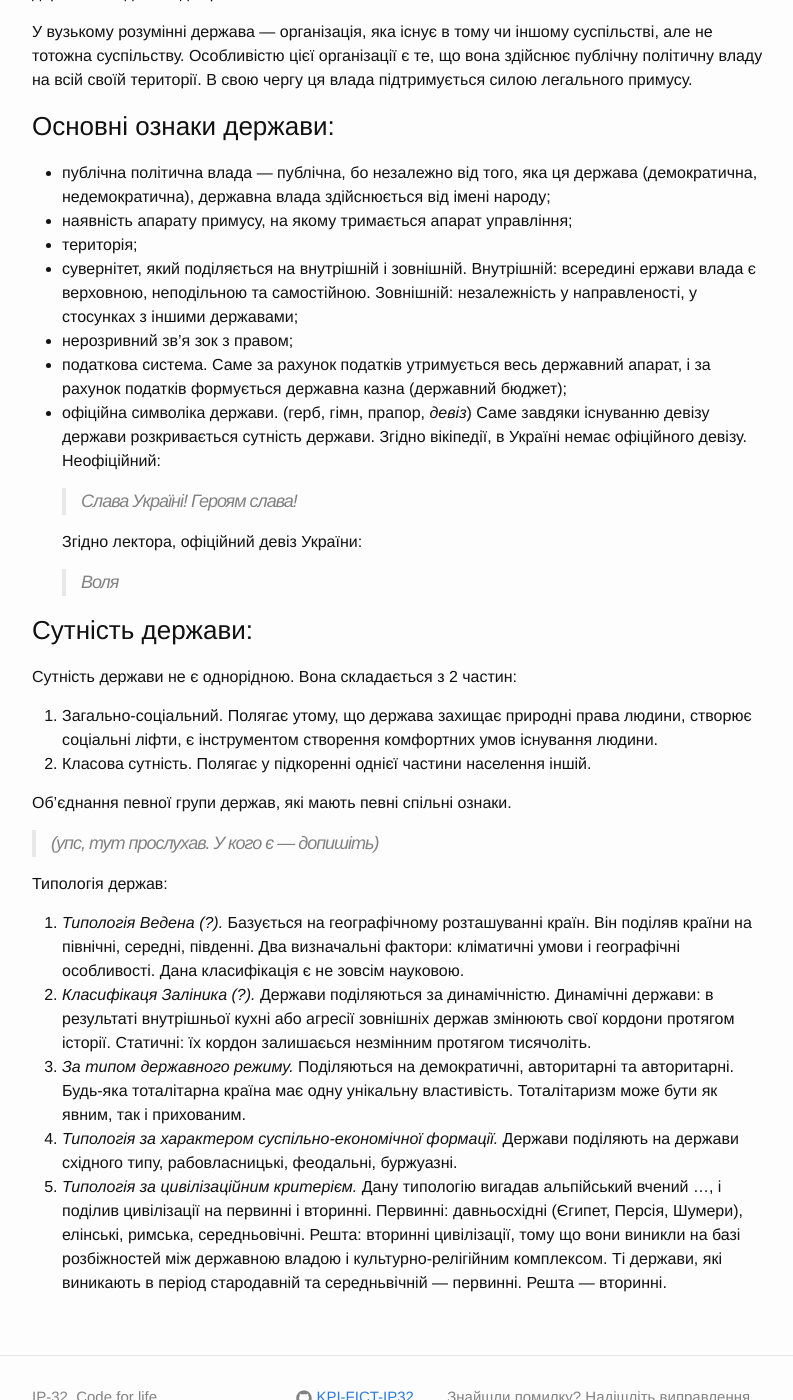
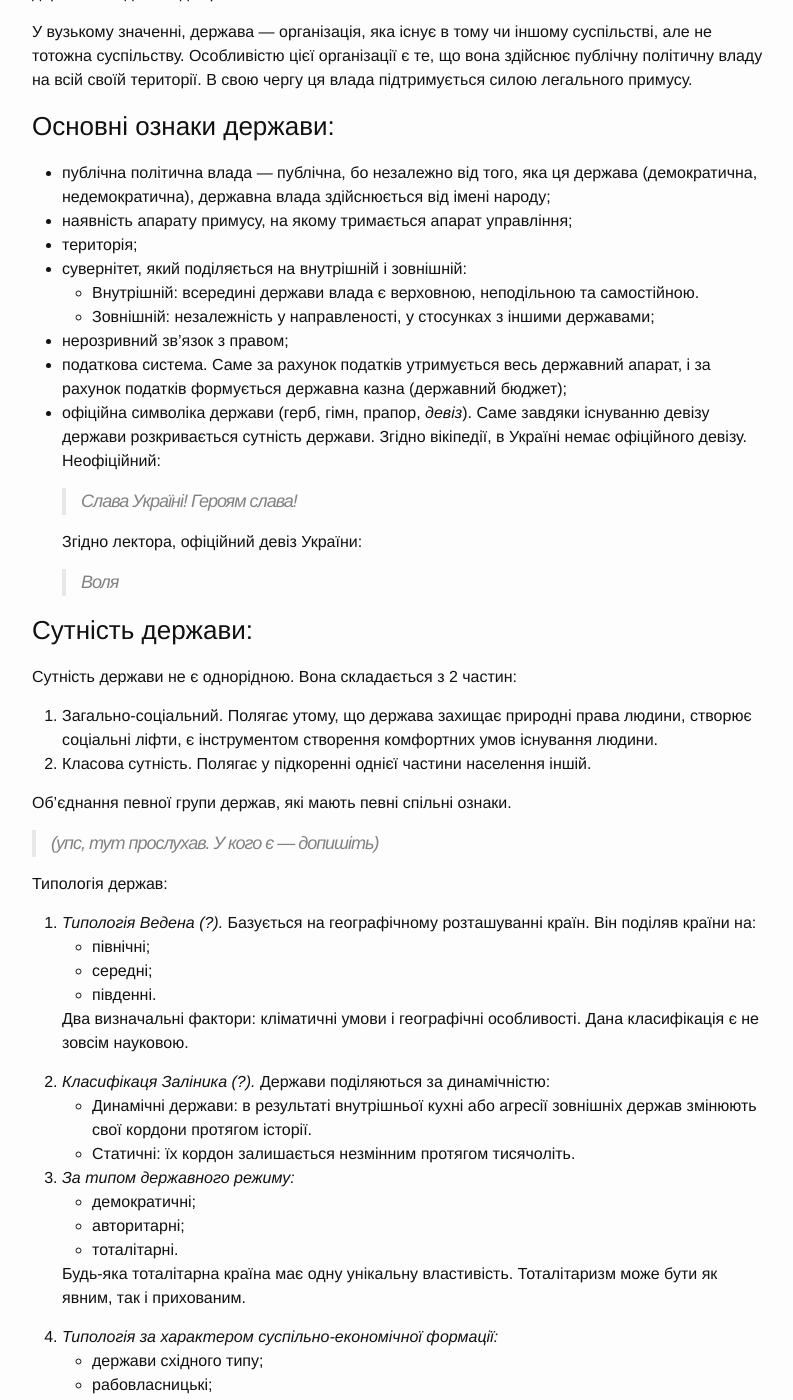
Before and after one commit to KPI-FICT-IP32/Blog, a Jekyll site: the page built from _posts/kpi/s06_jurisprudence/2016-03-04-jurisprudence-lecture-03.markdown, in a window 1280 px wide and 1400 px high, scrolled down 2166 px. Shown: the whole window, without its empty margins (238-1031 px from the left). Built offline with Jekyll 4.4.1, drawn with Linux system fonts in a browser that asks for light colours; some of the changed text lies outside the part shown.

Commit message:
Jurisprudence, lection 3. Typo errors were fixed.

```diff
--- a/_posts/kpi/s06_jurisprudence/2016-03-04-jurisprudence-lecture-03.markdown
+++ b/_posts/kpi/s06_jurisprudence/2016-03-04-jurisprudence-lecture-03.markdown
@@ -48,6 +48,7 @@ categories: kpi_s06_jurisprudence
 - надлишок використовується для утримання "чиновників".
 
 Існує декілька шляхів виникнення держави:
+
 1. "Східний шлях":
     Деспотичні та тиранічні режими. Характерно для держав Азії та Африки. Держава виникає на базі створення апарату управління, який необхідний для вирішення якоїсь конкретної задачі. Державний апарат повинен бути ефективним і будь-якими методами (у тому числі і жорстокими) вирішувати задачу.
 2. "Західний шлях":
@@ -67,19 +68,21 @@ categories: kpi_s06_jurisprudence
 
 Термін "держава" можна трактувати як у широкому, так і у вузькому значенні.
 
-У широкому значенні держава — це населення країни + територія + публічна влада. Тобто, держава зводиться до трьох своїх найголовніших ознак.
+У широкому значенні, держава — це населення країни + територія + публічна влада. Тобто, держава зводиться до трьох своїх найголовніших ознак.
 
-У вузькому розумінні держава — організація, яка існує в тому чи іншому суспільстві, але не тотожна суспільству. Особливістю цієї організації є те, що вона здійснює публічну політичну владу на всій своїй території. В свою чергу ця влада підтримується силою легального примусу.
+У вузькому значенні, держава — організація, яка існує в тому чи іншому суспільстві, але не тотожна суспільству. Особливістю цієї організації є те, що вона здійснює публічну політичну владу на всій своїй території. В свою чергу ця влада підтримується силою легального примусу.
 
 ### Основні ознаки держави:
 
 - публічна політична влада — публічна, бо незалежно від того, яка ця держава (демократична, недемократична), державна влада здійснюється від імені народу;
 - наявність апарату примусу, на якому тримається апарат управління;
 - територія;
-- сувернітет, який поділяється на внутрішній і зовнішній. Внутрішній: всередині ержави влада є верховною, неподільною та самостійною. Зовнішній: незалежність у направленості, у стосунках з іншими державами;
-- нерозривний зв'я зок з правом;
+- сувернітет, який поділяється на внутрішній і зовнішній:
+  - Внутрішній: всередині держави влада є верховною, неподільною та самостійною.
+  - Зовнішній: незалежність у направленості, у стосунках з іншими державами;
+- нерозривний зв'язок з правом;
 - податкова система. Саме за рахунок податків утримується весь державний апарат, і за рахунок податків формується державна казна (державний бюджет);
-- офіційна символіка держави. (герб, гімн, прапор, *девіз*) Саме завдяки існуванню девізу держави розкривається сутність держави. Згідно вікіпедії, в Україні немає офіційного девізу. Неофіційний:
+- офіційна символіка держави (герб, гімн, прапор, *девіз*). Саме завдяки існуванню девізу держави розкривається сутність держави. Згідно вікіпедії, в Україні немає офіційного девізу. Неофіційний:
 
     > Слава Україні! Героям слава!
 
@@ -100,8 +103,28 @@ categories: kpi_s06_jurisprudence
 
 Типологія держав:
 
-1. *Типологія Ведена (?).* Базується на географічному розташуванні країн. Він поділяв країни на північні, середні, південні. Два визначальні фактори: кліматичні умови і географічні особливості. Дана класифікація є не зовсім науковою.
-2. *Класифікаця Заліника (?).* Держави поділяються за динамічністю. Динамічні держави: в результаті внутрішньої кухні або агресії зовнішніх держав змінюють свої кордони протягом історії. Статичні: їх кордон залишаєься незмінним протягом тисячоліть.
-3. *За типом державного режиму.* Поділяються на демократичні, авторитарні та авторитарні. Будь-яка тоталітарна країна має одну унікальну властивість. Тоталітаризм може бути як явним, так і прихованим.
-4. *Типологія за характером суспільно-економічної формації.* Держави поділяють на держави східного типу, рабовласницькі, феодальні, буржуазні.
-5. *Типологія за цивілізаційним критерієм.* Дану типологію вигадав альпійський вчений ..., і поділив цивілізації на первинні і вторинні. Первинні: давньосхідні (Єгипет, Персія, Шумери), елінські, римська, середньовічні. Решта: вторинні цивілізації, тому що вони виникли на базі розбіжностей між державною владою і культурно-релігійним комплексом. Ті держави, які виникають в період стародавній та середньвічній — первинні. Решта —  вторинні.
+1. *Типологія Ведена (?).* Базується на географічному розташуванні країн. Він поділяв країни на:
+  - північні;
+  - середні;
+  - південні.
+
+   Два визначальні фактори: кліматичні умови і географічні особливості. Дана класифікація є не зовсім науковою.
+2. *Класифікаця Заліника (?).* Держави поділяються за динамічністю:
+  - Динамічні держави: в результаті внутрішньої кухні або агресії зовнішніх держав змінюють свої кордони протягом історії.
+  - Статичні: їх кордон залишається незмінним протягом тисячоліть.
+3. *За типом державного режиму:*
+  - демократичні;
+  - авторитарні;
+  - тоталітарні.
+
+   Будь-яка тоталітарна країна має одну унікальну властивість. Тоталітаризм може бути як явним, так і прихованим.
+4. *Типологія за характером суспільно-економічної формації:*
+  - держави східного типу;
+  - рабовласницькі;
+  - феодальні;
+  - буржуазні.
+5. *Типологія за цивілізаційним критерієм.* Дану типологію вигадав альпійський вчений ..., і поділив цивілізації на первинні і вторинні.
+  - Первинні: давньосхідні (Єгипет, Персія, Шумери), елінські, римська, середньовічні.
+  - Решта: вторинні цивілізації, тому що вони виникли на базі розбіжностей між державною владою і культурно-релігійним комплексом.
+
+   Ті держави, які виникають в період стародавній та середньвічній — первинні. Решта —  вторинні.
```
